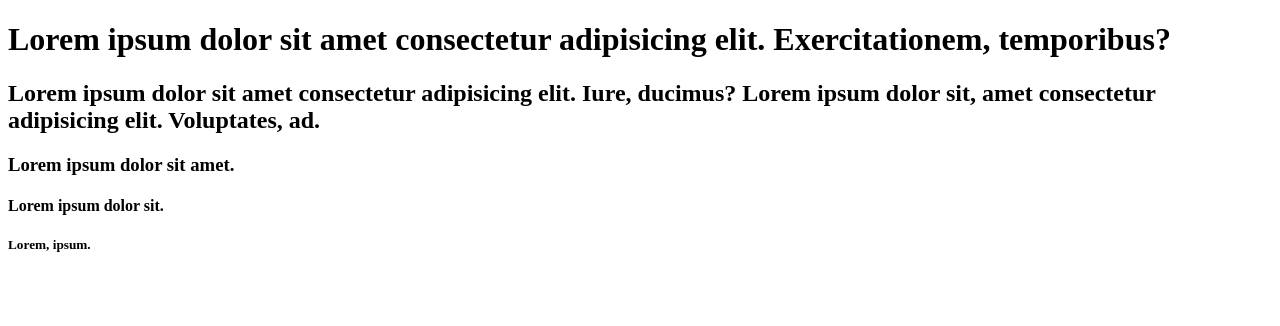
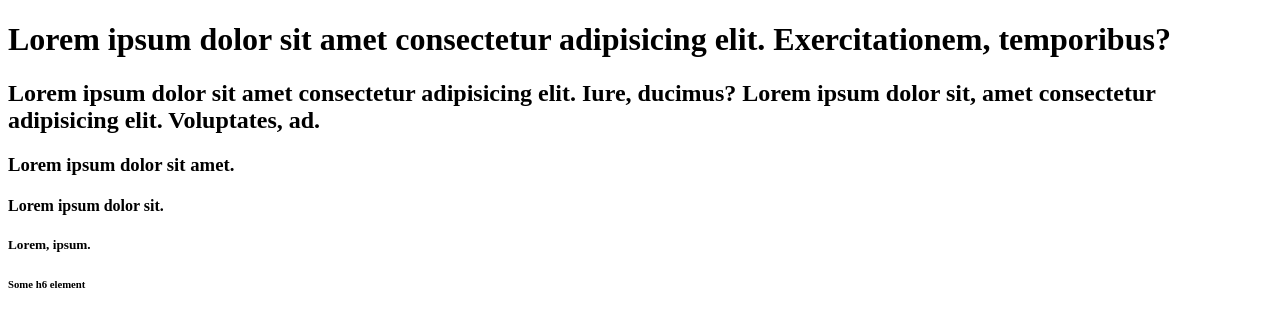
Before and after one commit to TBT50/git, a plain HTML site: page index.html in a window 1280 px wide. Drawn offline with Linux system fonts and the light colour scheme.

Commit message:
feat: add the <h6> element (editor)

```diff
--- a/index.html
+++ b/index.html
@@ -19,5 +19,6 @@
     <h4>Lorem ipsum dolor sit.</h4>
 
     <h5>Lorem, ipsum.</h5>
+    <h6>Some h6 element</h6>
   </body>
 </html>
```
